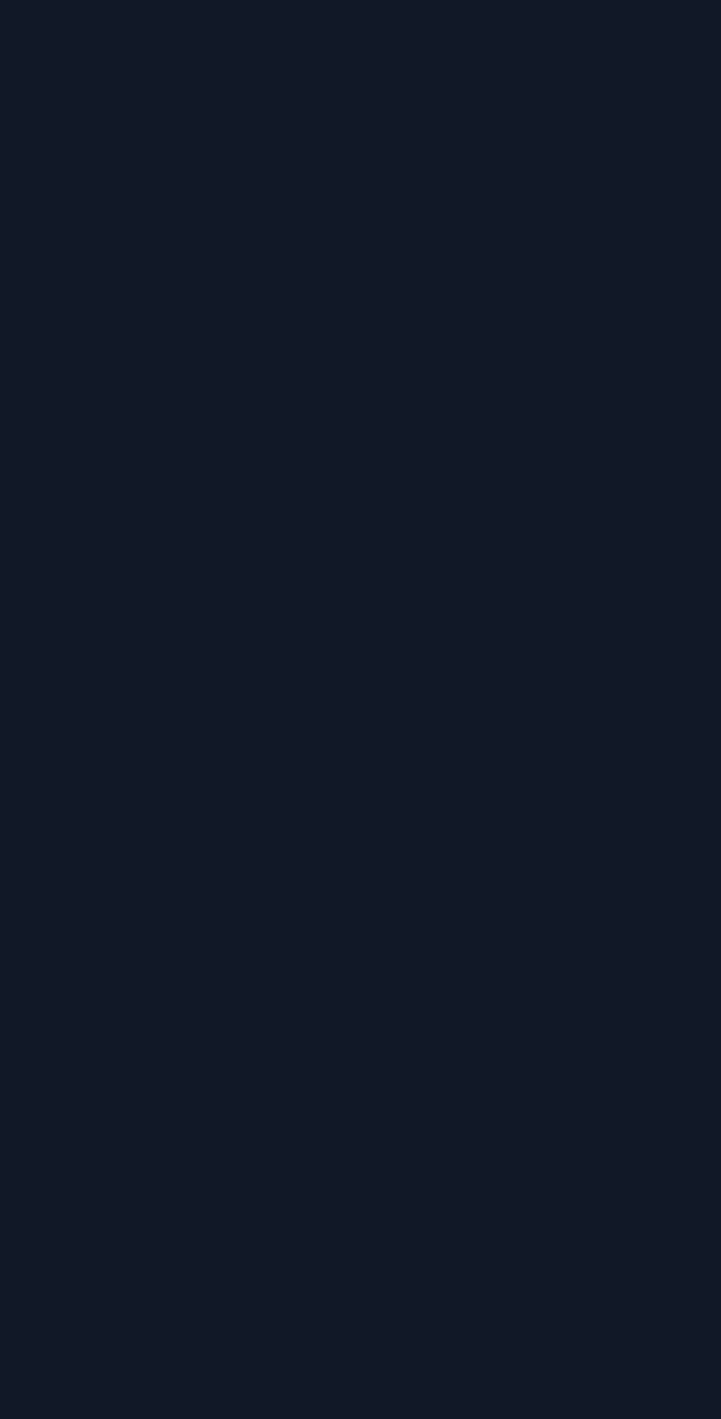
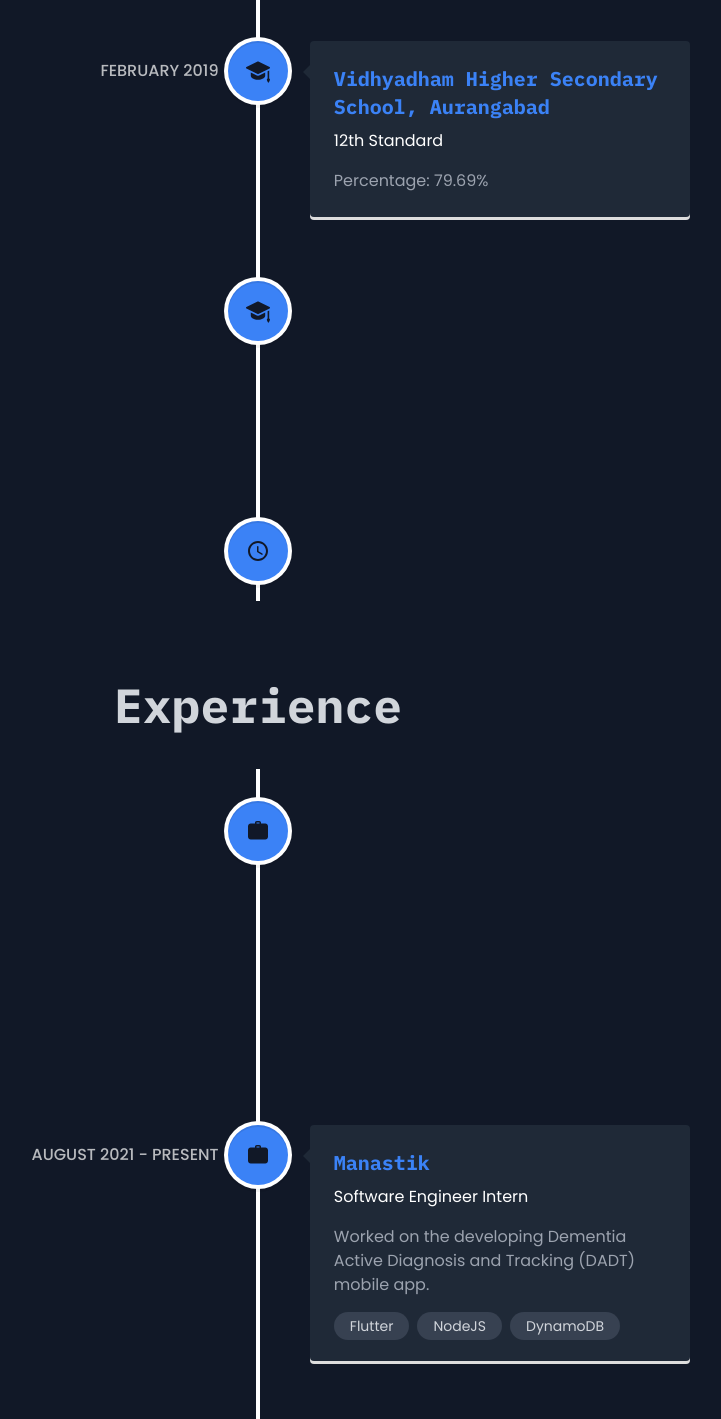
Before and after one commit to RohinBhat/portfolio, a React (Create React App) app: page /about in a window 1280 px wide. Shown: the part 460-1879 px from the top of the page, without its empty margins (382-1103 px from the left). Before the commit the page ends 800 px from the top, so only its background shows below. Built offline with nearby package versions, Linux system fonts and the light colour scheme.

Commit message:
Added Education and Experience

```diff
--- a/package.json
+++ b/package.json
@@ -14,6 +14,7 @@
     "react-dom": "^17.0.2",
     "react-router-dom": "^5.3.0",
     "react-scripts": "4.0.3",
+    "react-vertical-timeline-component": "^3.3.3",
     "typewriter-effect": "^2.18.2",
     "web-vitals": "^1.1.2"
   },
--- /dev/null
+++ b/src/components/AboutMe/Education.js
@@ -0,0 +1,74 @@
+import "react-vertical-timeline-component/style.min.css";
+
+import {
+  VerticalTimeline,
+  VerticalTimelineElement,
+} from "react-vertical-timeline-component";
+
+import React from "react";
+import educationData from "../../data/education.json";
+
+export default function Education() {
+  return (
+    <div className="my-8">
+      <h1 className="text-center mt-2 mb-10 font-primary font-black text-5xl capitalize text-gray-300 transition duration-500 ease-in-out transform hover:scale-105 hover:text-yellow-400">
+        Education
+      </h1>
+      <VerticalTimeline>
+        {educationData.map((education, index) => {
+          return (
+            <VerticalTimelineElement
+              key={index}
+              className="vertical-timeline-element--education"
+              contentStyle={{ background: "#1F2937", color: "#fff" }}
+              contentArrowStyle={{ borderRight: "7px solid  #1F2937" }}
+              date={education.date}
+              dateClassName="font-secondary font-medium text-white"
+              iconStyle={{
+                background: "#3b82f6",
+                color: "#1F2937",
+              }}
+              icon={
+                <svg
+                  className="mx-auto fill-current text-gray-900"
+                  xmlns="http://www.w3.org/2000/svg"
+                  viewBox="0 0 30 30"
+                >
+                  <path d="M 15 3 A 1 1 0 0 0 14.527344 3.1191406 L 0.53710938 10.113281 L 0.53710938 10.115234 A 1 1 0 0 0 0 11 A 1 1 0 0 0 0.53710938 11.884766 L 0.53710938 11.886719 L 14.521484 18.876953 A 1 1 0 0 0 15 19 A 1 1 0 0 0 15.472656 18.880859 L 29.453125 11.890625 A 1 1 0 0 0 29.462891 11.886719 L 29.462891 11.884766 A 1 1 0 0 0 30 11 A 1 1 0 0 0 29.462891 10.115234 L 29.462891 10.113281 L 15.478516 3.1230469 A 1 1 0 0 0 15 3 z M 29 14.353516 L 27 15.353516 L 27 24.277344 C 26.404366 24.623613 26 25.261054 26 26 C 26 27.105 28 30 28 30 C 28 30 30 27.105 30 26 C 30 25.261054 29.595634 24.623613 29 24.277344 L 29 14.353516 z M 6 16.851562 L 6 21 C 6 23.761 10.029 26 15 26 C 19.971 26 24 23.761 24 21 L 24 16.851562 L 16.365234 20.669922 C 16.281234 20.711922 16.197328 20.746391 16.111328 20.775391 C 15.749328 20.924391 15.377 21 15 21 C 14.624 21 14.252578 20.924391 13.892578 20.775391 C 13.805578 20.746391 13.719766 20.710969 13.634766 20.667969 L 6 16.851562 z"></path>
+                </svg>
+              }
+            >
+              <h3 className="mb-2 font-primary text-xl font-bold text-blue-500">
+                {education.title}
+              </h3>
+              <h4 className="mb-4 font-secondary text-md font-normal text-white">
+                {education.subtitle}
+              </h4>
+              <h6 className="font-secondary text-md font-normal text-gray-400">
+                {education.grade}
+              </h6>
+            </VerticalTimelineElement>
+          );
+        })}
+        <VerticalTimelineElement
+          iconStyle={{
+            background: "#3b82f6",
+            color: "#1F2937",
+          }}
+          icon={
+            <svg
+              xmlns="http://www.w3.org/2000/svg"
+              height="24px"
+              viewBox="0 0 24 24"
+              width="24px"
+              className="mx-auto fill-current text-gray-900"
+            >
+              <path d="M0 0h24v24H0V0z" fill="none" />
+              <path d="M11.99 2C6.47 2 2 6.48 2 12s4.47 10 9.99 10C17.52 22 22 17.52 22 12S17.52 2 11.99 2zM12 20c-4.42 0-8-3.58-8-8s3.58-8 8-8 8 3.58 8 8-3.58 8-8 8zm-.22-13h-.06c-.4 0-.72.32-.72.72v4.72c0 .35.18.68.49.86l4.15 2.49c.34.2.78.1.98-.24.21-.34.1-.79-.25-.99l-3.87-2.3V7.72c0-.4-.32-.72-.72-.72z" />
+            </svg>
+          }
+        />
+      </VerticalTimeline>
+    </div>
+  );
+}
--- /dev/null
+++ b/src/components/AboutMe/Experience.js
@@ -0,0 +1,86 @@
+import "react-vertical-timeline-component/style.min.css";
+
+import {
+  VerticalTimeline,
+  VerticalTimelineElement,
+} from "react-vertical-timeline-component";
+
+import React from "react";
+import experienceData from "../../data/experience.json";
+
+export default function Experience() {
+  return (
+    <div className="mb-8 mt-20">
+      <h1 className="text-center mt-2 mb-10 font-primary font-black text-5xl capitalize text-gray-300 transition duration-500 ease-in-out transform hover:scale-105 hover:text-yellow-400">
+        Experience
+      </h1>
+      <VerticalTimeline>
+        {experienceData.map((experience, index) => {
+          return (
+            <VerticalTimelineElement
+              key={index}
+              className="vertical-timeline-element--education"
+              contentStyle={{ background: "#1F2937", color: "#fff" }}
+              contentArrowStyle={{ borderRight: "7px solid  #1F2937" }}
+              date={experience.date}
+              dateClassName="font-secondary font-medium text-white"
+              iconStyle={{
+                background: "#3b82f6",
+                color: "#1F2937",
+              }}
+              icon={
+                <svg
+                  className="mx-auto fill-current text-gray-900"
+                  xmlns="http://www.w3.org/2000/svg"
+                  viewBox="0 0 48 48"
+                >
+                  <path d="M 21.5 4 C 19.585045 4 18 5.5850452 18 7.5 L 18 9 L 9.5 9 C 6.468 9 4 11.467 4 14.5 L 4 35.5 C 4 38.533 6.468 41 9.5 41 L 38.5 41 C 41.532 41 44 38.533 44 35.5 L 44 14.5 C 44 11.467 41.532 9 38.5 9 L 30 9 L 30 7.5 C 30 5.5850452 28.414955 4 26.5 4 L 21.5 4 z M 21.5 7 L 26.5 7 C 26.795045 7 27 7.2049548 27 7.5 L 27 9 L 21 9 L 21 7.5 C 21 7.2049548 21.204955 7 21.5 7 z"></path>
+                </svg>
+              }
+            >
+              <h3 className="mb-2 font-primary text-xl font-bold text-blue-500">
+                {experience.title}
+              </h3>
+              <h4 className="mb-4 font-secondary text-md font-normal text-white">
+                {experience.subtitle}
+              </h4>
+              <h6 className="font-secondary text-md font-normal text-gray-400">
+                {experience.details}
+              </h6>
+              <div className="inline-block whitespace-nowrap align-middle mt-4 items-start">
+                {experience.techStack.map((stack, index) => {
+                  return (
+                    <span
+                      className="rounded-full bg-gray-700 mr-2 my-auto font-secondary font-normal text-gray-300 text-center px-4 py-1 text-sm"
+                      key={index}
+                    >
+                      {stack}
+                    </span>
+                  );
+                })}
+              </div>
+            </VerticalTimelineElement>
+          );
+        })}
+        <VerticalTimelineElement
+          iconStyle={{
+            background: "#3b82f6",
+            color: "#1F2937",
+          }}
+          icon={
+            <svg
+              xmlns="http://www.w3.org/2000/svg"
+              height="24px"
+              viewBox="0 0 24 24"
+              width="24px"
+              className="mx-auto fill-current text-gray-900"
+            >
+              <path d="M0 0h24v24H0V0z" fill="none" />
+              <path d="M11.99 2C6.47 2 2 6.48 2 12s4.47 10 9.99 10C17.52 22 22 17.52 22 12S17.52 2 11.99 2zM12 20c-4.42 0-8-3.58-8-8s3.58-8 8-8 8 3.58 8 8-3.58 8-8 8zm-.22-13h-.06c-.4 0-.72.32-.72.72v4.72c0 .35.18.68.49.86l4.15 2.49c.34.2.78.1.98-.24.21-.34.1-.79-.25-.99l-3.87-2.3V7.72c0-.4-.32-.72-.72-.72z" />
+            </svg>
+          }
+        />
+      </VerticalTimeline>
+    </div>
+  );
+}
--- /dev/null
+++ b/src/data/education.json
@@ -0,0 +1,20 @@
+[
+    {
+        "date": "2019 - PRESENT",
+        "title": "Pune Institute of Computer Technology, Pune",
+        "subtitle": "B.E. - Computer Engineering",
+        "grade": "Current CGPA: 9.69/10"
+    },
+    {
+        "date": "FEBRUARY 2019",
+        "title": "Vidhyadham Higher Secondary School, Aurangabad",
+        "subtitle": "12th Standard",
+        "grade": "Percentage: 79.69%"
+    },
+    {
+        "date": "MAY 2017",
+        "title": "Podar International School, Aurangabad",
+        "subtitle": "10th Standard",
+        "grade": "Percentage: 93.8%"
+    }
+]
--- /dev/null
+++ b/src/data/experience.json
@@ -0,0 +1,22 @@
+[
+    {
+        "date": "SEPTEMBER 2021 - PRESENT",
+        "title": "RobIN Automotives",
+        "subtitle": "Mobile App Developer",
+        "details": "Worked on developing a mobile app for Robust Intelligent Network's personalised smart Electic Vehicle for enhancing the rider's experience.",
+        "techStack": [
+            "React Native"
+        ]
+    },
+    {
+        "date": "AUGUST 2021 - PRESENT",
+        "title": "Manastik",
+        "subtitle": "Software Engineer Intern",
+        "details": "Worked on the developing Dementia Active Diagnosis and Tracking (DADT) mobile app.",
+        "techStack": [
+            "Flutter",
+            "NodeJS",
+            "DynamoDB"
+        ]
+    }
+]
--- a/src/pages/AboutMe.js
+++ b/src/pages/AboutMe.js
@@ -1,5 +1,12 @@
+import Education from "../components/AboutMe/Education";
+import Experience from "../components/AboutMe/Experience";
 import React from "react";
 
 export default function AboutMe() {
-  return <div></div>;
+  return (
+    <div>
+      <Education />
+      <Experience />
+    </div>
+  );
 }
```
Also changed, not shown: 1 other file (tests, documents, lock files or other folders).
